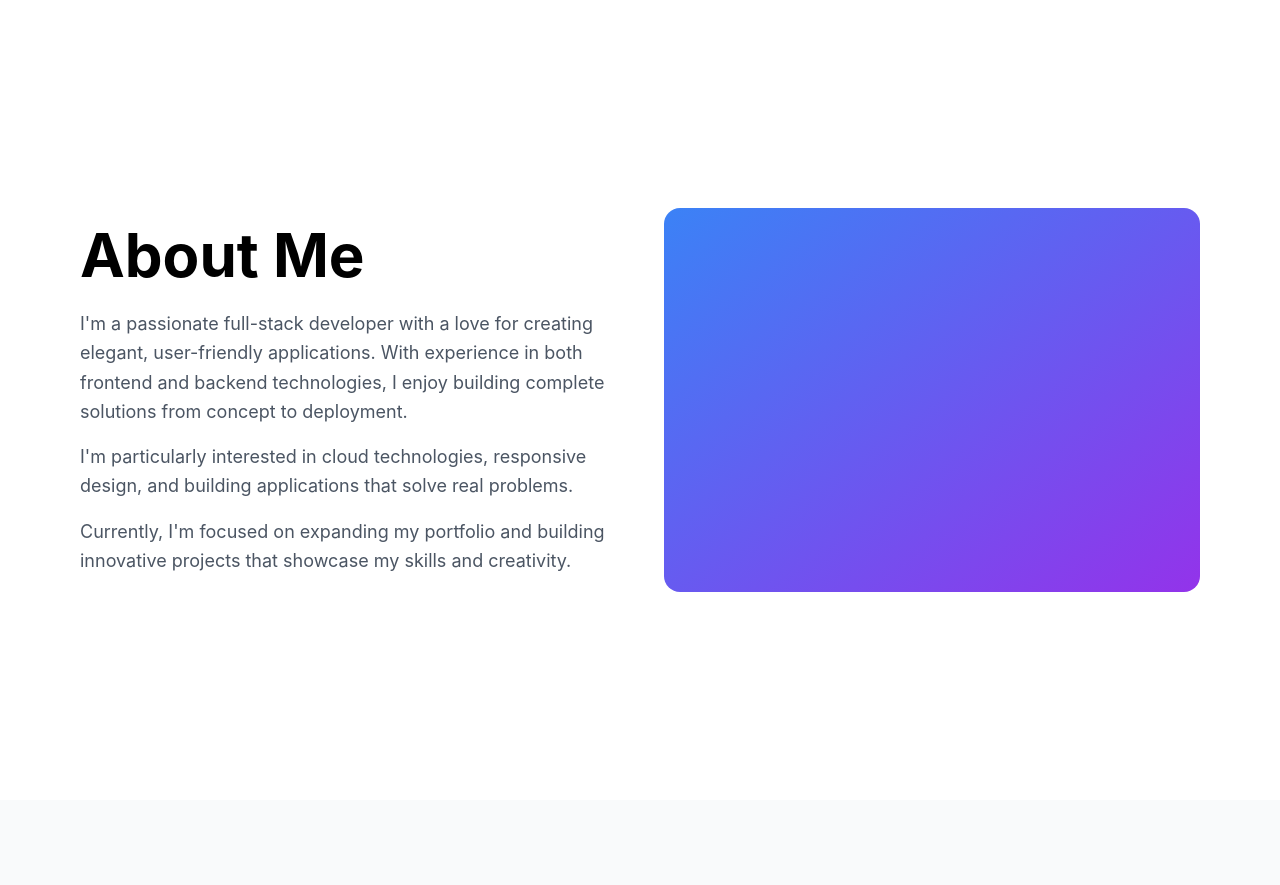
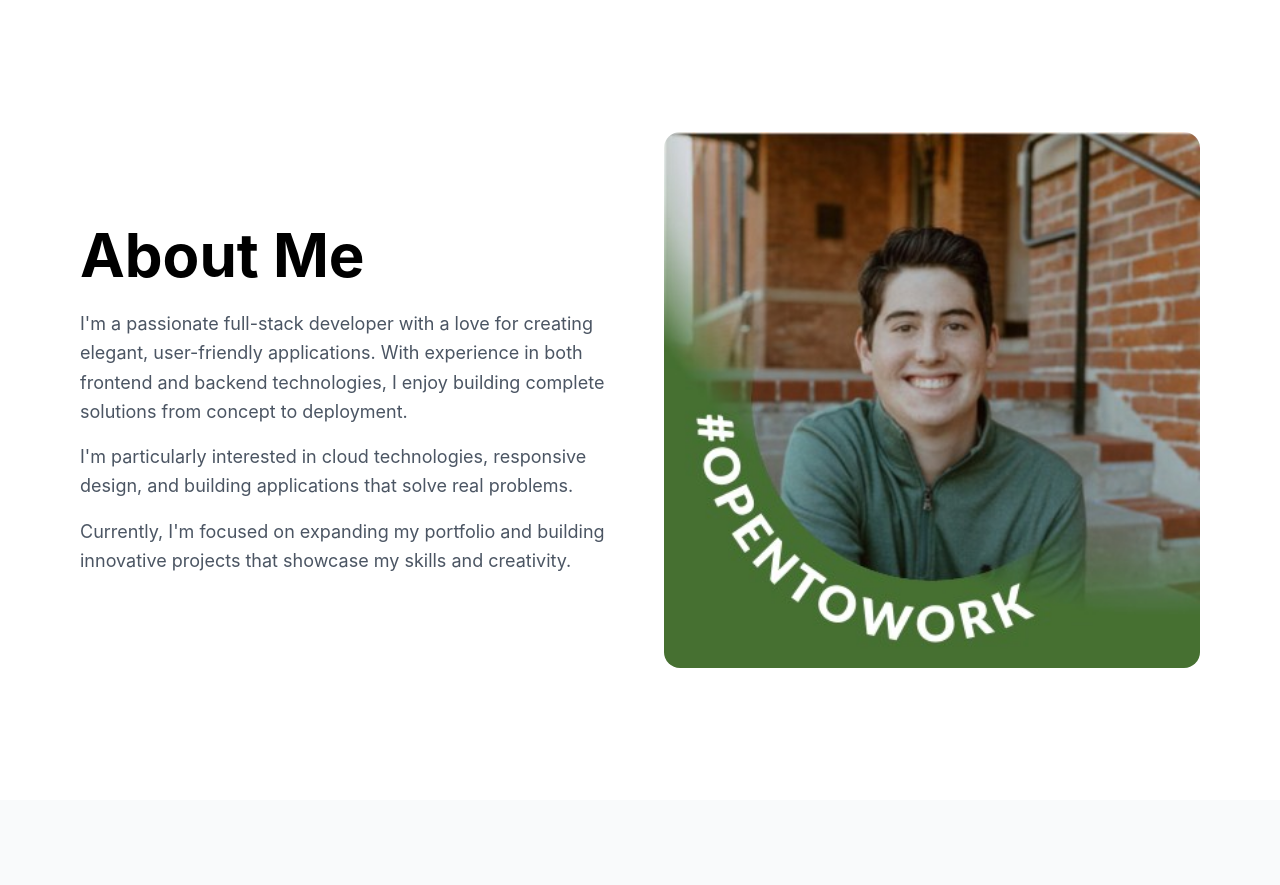
Before and after one commit to Boomup25/portfolio, a React (Create React App) app: page / in a window 1280 px wide. Shown: the part 2400-3285 px from the top of the page. Built offline with nearby package versions, Linux system fonts and the light colour scheme.

Commit message:
portrait

```diff
--- a/src/components/sections/About.js
+++ b/src/components/sections/About.js
@@ -31,13 +31,19 @@ export default function About() {
             </p>
           </motion.div>
 
-          <motion.div
-            className="bg-gradient-to-br from-blue-500 to-purple-600 rounded-2xl h-96"
-            initial={{ opacity: 0, x: 20 }}
-            whileInView={{ opacity: 1, x: 0 }}
-            transition={{ duration: 0.8 }}
-            viewport={{ once: true }}
-          ></motion.div>
+                  <motion.div
+                      className="rounded-2xl overflow-hidden h-96 md:h-auto"
+                      initial={{ opacity: 0, x: 20 }}
+                      whileInView={{ opacity: 1, x: 0 }}
+                      transition={{ duration: 0.8 }}
+                      viewport={{ once: true }}
+                  >
+                      <img
+                          src="/portrait.jpg"
+                          alt="Kerry"
+                          className="w-full h-full object-cover"
+                      />
+                  </motion.div>
         </div>
       </div>
     </section>
```
Also changed, not shown: public/portrait.jpg (added).
